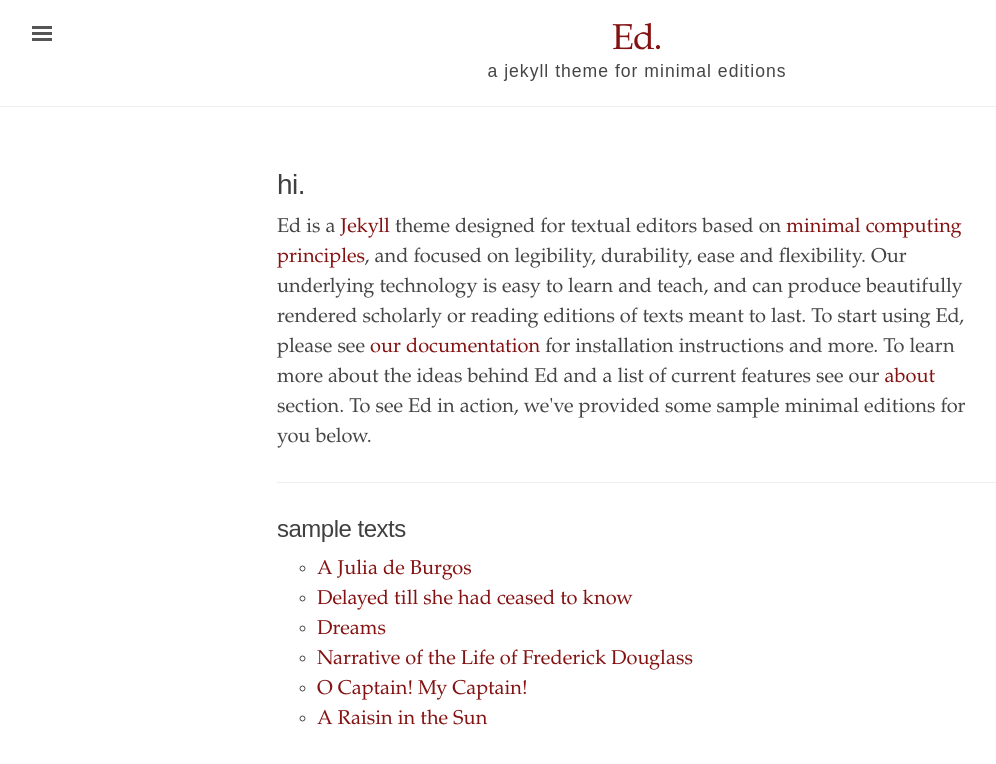
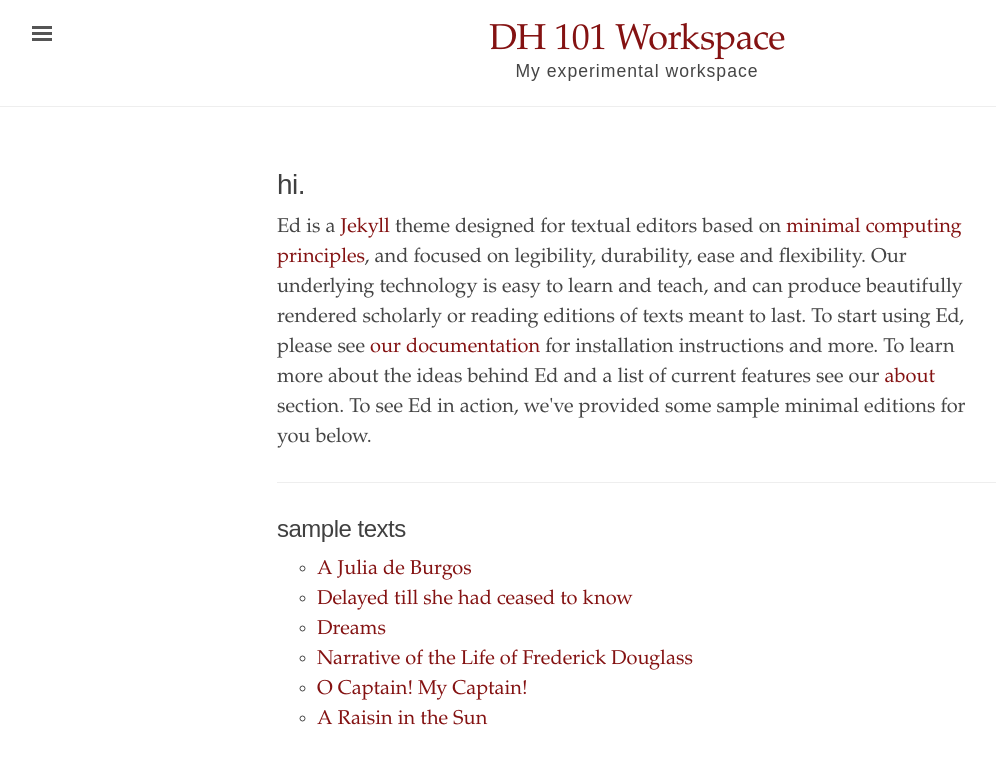
Before and after one commit to bwinston35/dh-101, a Jekyll site: the page built from index.html, in a window 1280 px wide. Shown: the top 764 px of the page, without its empty margins (3-999 px from the left). Built offline with Jekyll 4.4.1, drawn with Linux system fonts in a browser that asks for light colours.

Commit message:
changed title and tagline of site

```diff
--- a/_config.yml
+++ b/_config.yml
@@ -1,8 +1,8 @@
 # Built with Jekyll 3.6.0
 
 # Setup
-title:               Ed.
-tagline:             'a jekyll theme for minimal editions'
+title:               DH 101 Workspace
+tagline:             'My experimental workspace'
 description:         'Ed is a Jekyll theme designed for textual editors based on minimal computing principles, and focused on legibility and flexibility.'
 url:                 'http://minicomp.github.io'
 baseurl:             '/ed'
```
